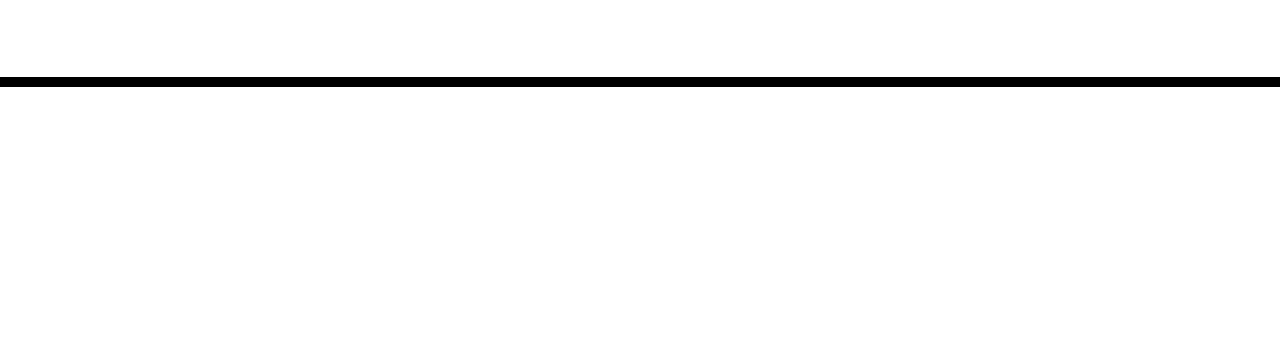
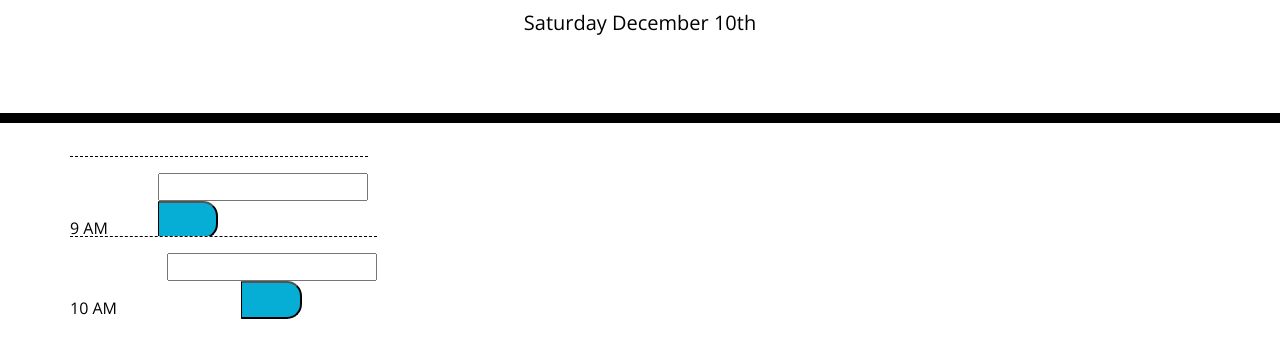
Before and after one commit to LiamLJhoward/Work-Day-Scheduler, a plain HTML site: page index.html in a window 1280 px wide. Shown: the part 181-538 px from the top of the page. Drawn offline with nearby package versions, Linux system fonts and the light colour scheme.

Commit message:
added the first two hours

```diff
--- a/index.html
+++ b/index.html
@@ -30,10 +30,22 @@
     </header>
     <div class="container">
       <!-- Timeblocks go here -->
-    </div>
+            <div class="row time-timeblock">
+             <label class="hour">9 AM<label>
+            <input type="text" id="event"></input>
+            <button class="saveBtn">
+           </div>
+            <div class="row time-block">
+             <label class="hour">10 AM<label>
+            <input type="text" id="event"></input>
+            <button class="saveBtn">
+           </div>
+       </div>
 
-    <script src="/script.js"></script>
+
+
     <script src="https://cdnjs.cloudflare.com/ajax/libs/jquery/3.2.1/jquery.min.js"></script>
     <script src="https://cdnjs.cloudflare.com/ajax/libs/moment.js/2.24.0/moment.min.js"></script>
+    <script src="/script.js"></script>
   </body>
 </html>
--- a/script.js
+++ b/script.js
@@ -0,0 +1,8 @@
+$(document).ready(function() {
+//Todays date
+    let displayDate = $("#currentDay");
+    displayDate.text(moment().format("dddd MMMM Do"));
+// Current Hour
+    let currentHour = moment().format("HH");
+
+});
```
